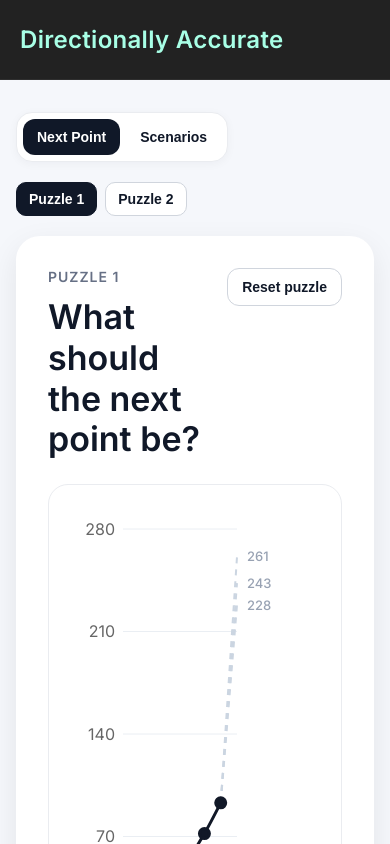
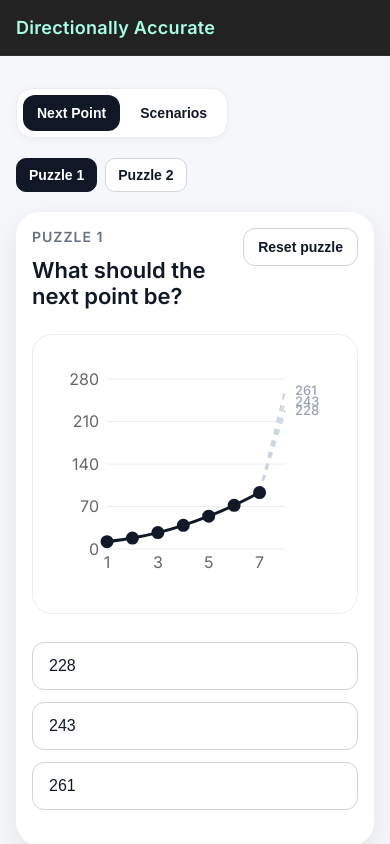
Before and after one commit to MoldedIce/charts-site, a React (Vite) app: page / in a window 390 px wide. Shown: the top 844 px of the page. Built offline with nearby package versions, Linux system fonts and the light colour scheme.

Commit message:
updated puzzle components

```diff
--- a/src/components/layout/Header.tsx
+++ b/src/components/layout/Header.tsx
@@ -1,3 +1,4 @@
+import { useIsMobile } from "../../hooks/useIsMobile";
 import { puzzleTheme } from "../puzzle/puzzle-theme";
 
 type HeaderProps = {
@@ -5,6 +6,8 @@ type HeaderProps = {
 };
 
 export function Header({ isScrolled }: HeaderProps) {
+  const isMobile = useIsMobile();
+
   return (
     <div
       style={{
@@ -12,9 +15,9 @@ export function Header({ isScrolled }: HeaderProps) {
         top: 0,
         zIndex: 30,
         width: "100%",
-        height: puzzleTheme.sizes.headerHeight,
+        height: isMobile ? 56 : puzzleTheme.sizes.headerHeight,
         background: puzzleTheme.brand.background,
-        padding: "0 20px",
+        padding: "0 16px",
         boxSizing: "border-box",
         borderBottom: "1px solid rgba(255,255,255,0.06)",
         display: "flex",
@@ -25,7 +28,7 @@ export function Header({ isScrolled }: HeaderProps) {
     >
       <div
         style={{
-          fontSize: 24,
+          fontSize: isMobile ? 18 : 24,
           fontWeight: 600,
           color: puzzleTheme.brand.accent,
           letterSpacing: 0.3,
--- a/src/components/layout/PuzzleModeMenu.tsx
+++ b/src/components/layout/PuzzleModeMenu.tsx
@@ -1,3 +1,4 @@
+import { useIsMobile } from "../../hooks/useIsMobile";
 import { puzzleTheme } from "../puzzle/puzzle-theme";
 
 export type PuzzleMode = "next-point" | "scenario";
@@ -11,6 +12,9 @@ export function PuzzleModeMenu({
   activeMode,
   onChange,
 }: PuzzleModeMenuProps) {
+  const isMobile = useIsMobile();
+  const headerHeight = isMobile ? 56 : puzzleTheme.sizes.headerHeight;
+
   const modes: Array<{ id: PuzzleMode; label: string }> = [
     { id: "next-point", label: "Next Point" },
     { id: "scenario", label: "Scenarios" },
@@ -20,7 +24,7 @@ export function PuzzleModeMenu({
     <div
       style={{
         position: "sticky",
-        top: puzzleTheme.sizes.headerHeight,
+        top: headerHeight,
         zIndex: 20,
         background: puzzleTheme.colors.background,
         padding: "14px 0 18px",
--- a/src/components/puzzle/PuzzleCard.tsx
+++ b/src/components/puzzle/PuzzleCard.tsx
@@ -1,4 +1,5 @@
 import type { PuzzleDefinition } from "../../data/puzzle-types";
+import { useIsMobile } from "../../hooks/useIsMobile";
 import { usePuzzleState } from "../../hooks/usePuzzleState";
 import { AnswerButtons } from "./AnswerButtons";
 import { PuzzleChart } from "./PuzzleChart";
@@ -11,6 +12,7 @@ type PuzzleCardProps = {
 };
 
 export function PuzzleCard({ puzzle }: PuzzleCardProps) {
+  const isMobile = useIsMobile();
   const {
     selectedAnswerId,
     hoveredAnswerId,
@@ -40,7 +42,7 @@ export function PuzzleCard({ puzzle }: PuzzleCardProps) {
         margin: "0 auto",
         background: puzzleTheme.colors.cardBackground,
         borderRadius: puzzleTheme.radii.card,
-        padding: 32,
+        padding: isMobile ? 16 : 32,
         boxSizing: "border-box",
         boxShadow: "0 10px 30px rgba(0,0,0,0.08)",
       }}
--- a/src/components/puzzle/PuzzleChart.tsx
+++ b/src/components/puzzle/PuzzleChart.tsx
@@ -8,6 +8,7 @@ import {
   YAxis,
 } from "recharts";
 import type { PuzzleDefinition, Point } from "../../data/puzzle-types";
+import { useIsMobile } from "../../hooks/useIsMobile";
 import { CustomTooltip } from "./CustomTooltip";
 import { EndpointLabel } from "./EndpointLabel";
 import {
@@ -49,6 +50,11 @@ export function PuzzleChart({
   const selectedAnswer = getSelectedAnswer(puzzle, selectedAnswerId);
   const candidateLines = getCandidateLines(puzzle);
 
+  const isMobile = useIsMobile();
+  const chartHeight = isMobile ? 280 : puzzleTheme.sizes.chartHeight;
+  const chartRightMargin = isMobile ? 48 : 80;
+  const tickInterval = isMobile && stepTicks.length > 7 ? 1 : 0;
+
   if (!correctAnswer) {
     return null;
   }
@@ -62,7 +68,7 @@ export function PuzzleChart({
     <div
       style={{
         width: "100%",
-        height: puzzleTheme.sizes.chartHeight,
+        height: chartHeight,
         background: puzzleTheme.colors.cardBackground,
         border: `1px solid ${puzzleTheme.colors.borderLight}`,
         borderRadius: puzzleTheme.radii.panel,
@@ -74,7 +80,7 @@ export function PuzzleChart({
       <ResponsiveContainer width="100%" height="100%">
         <LineChart
           data={baseData}
-          margin={{ top: 20, right: 80, left: 10, bottom: 10 }}
+          margin={{ top: 20, right: chartRightMargin, left: 10, bottom: 10 }}
         >
           <CartesianGrid stroke={puzzleTheme.colors.grid} vertical={false} />
 
@@ -85,6 +91,7 @@ export function PuzzleChart({
             type="number"
             domain={[1, targetStep]}
             ticks={stepTicks}
+            interval={tickInterval}
           />
 
           <YAxis tickLine={false} axisLine={false} width={40} />
--- a/src/components/puzzle/PuzzleHeader.tsx
+++ b/src/components/puzzle/PuzzleHeader.tsx
@@ -1,3 +1,4 @@
+import { useIsMobile } from "../../hooks/useIsMobile";
 import { puzzleTheme } from "./puzzle-theme";
 
 type PuzzleHeaderProps = {
@@ -11,6 +12,8 @@ export function PuzzleHeader({
   subtitle,
   onReset,
 }: PuzzleHeaderProps) {
+  const isMobile = useIsMobile();
+
   return (
     <div
       style={{
@@ -40,7 +43,7 @@ export function PuzzleHeader({
         <h1
           style={{
             margin: 0,
-            fontSize: 34,
+            fontSize: isMobile ? 22 : 34,
             lineHeight: 1.2,
             color: puzzleTheme.colors.textPrimary,
           }}
--- /dev/null
+++ b/src/hooks/useIsMobile.ts
@@ -0,0 +1,20 @@
+import { useEffect, useState } from "react";
+
+const MOBILE_BREAKPOINT = 640;
+
+export function useIsMobile(): boolean {
+  const [isMobile, setIsMobile] = useState(
+    () => window.innerWidth < MOBILE_BREAKPOINT
+  );
+
+  useEffect(() => {
+    function handleResize() {
+      setIsMobile(window.innerWidth < MOBILE_BREAKPOINT);
+    }
+
+    window.addEventListener("resize", handleResize, { passive: true });
+    return () => window.removeEventListener("resize", handleResize);
+  }, []);
+
+  return isMobile;
+}
```
